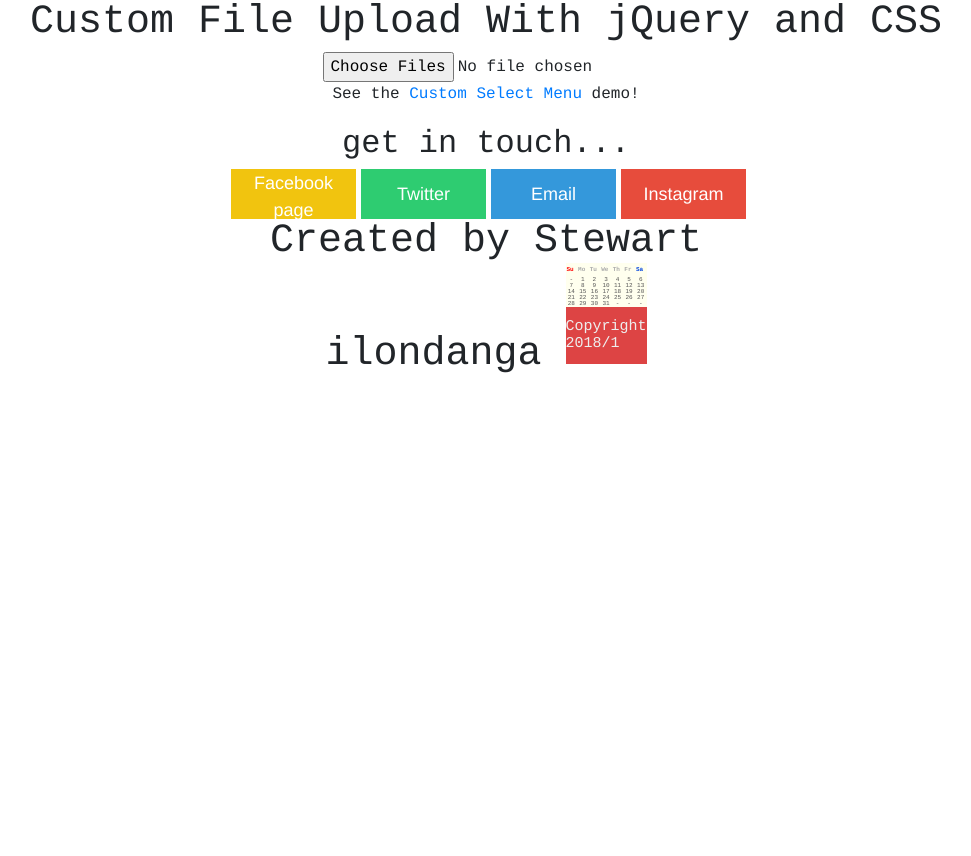
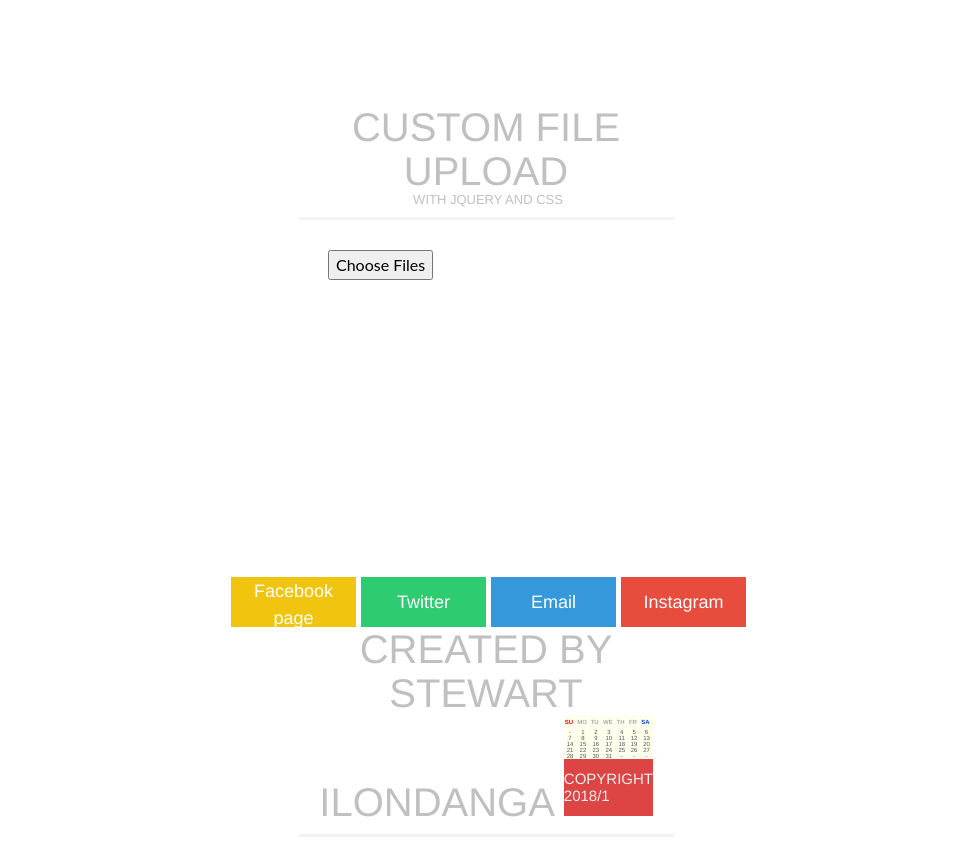
Before and after one commit to stewilondanga/file-upload, a plain HTML site: page index.html in a window 1280 px wide. Shown: the whole page, without its empty margins (154-1125 px from the left). Before the commit the page ends 800 px from the top, so only its background shows below. Drawn offline with nearby package versions, Linux system fonts and the light colour scheme.

Commit message:
add index.html

```diff
--- a/css/styles.css
+++ b/css/styles.css
@@ -13,6 +13,62 @@ body {
 $background: #e74c3c;
 $file-upload-color: #c0392b;
 $file-upload-size: 300px;
+
+* {
+    margin: 0;
+    padding: 0;
+    @include box-sizing(border-box);
+}
+body {
+    font-family: Lato, Arial;
+    color: #fff;
+    padding: 55px 25px;
+    background-color: $background;
+}
+h1 {
+    font-weight: normal;
+    font-size: 40px;
+    font-weight: normal;
+    text-transform: uppercase;
+    span {
+        font-size: 13px;
+        display: block;
+        padding-left: 4px;
+    }
+}
+p {
+  margin-top: 200px;
+  a {
+    text-transform: uppercase;
+    text-decoration: none;
+    display: inline-block;
+    color: #fff;
+    padding: 5px 10px;
+    margin: 0 5px;
+    background-color: darken($file-upload-color, 2);
+    @include transition(all 0.2s ease-in);
+    &:hover {
+      background-color: darken($file-upload-color, 5);
+    }
+  }
+}
+.custom-file-upload-hidden {
+    display: none;
+    visibility: hidden;
+    position: absolute;
+    left: -9999px;
+}
+.custom-file-upload {
+    display: block;
+    width: auto;
+    font-size: 16px;
+    margin-top: 30px;
+    //border: 1px solid #ccc;
+    label {
+        display: block;
+        margin-bottom: 5px;
+    }
+}
 
 
 
```
